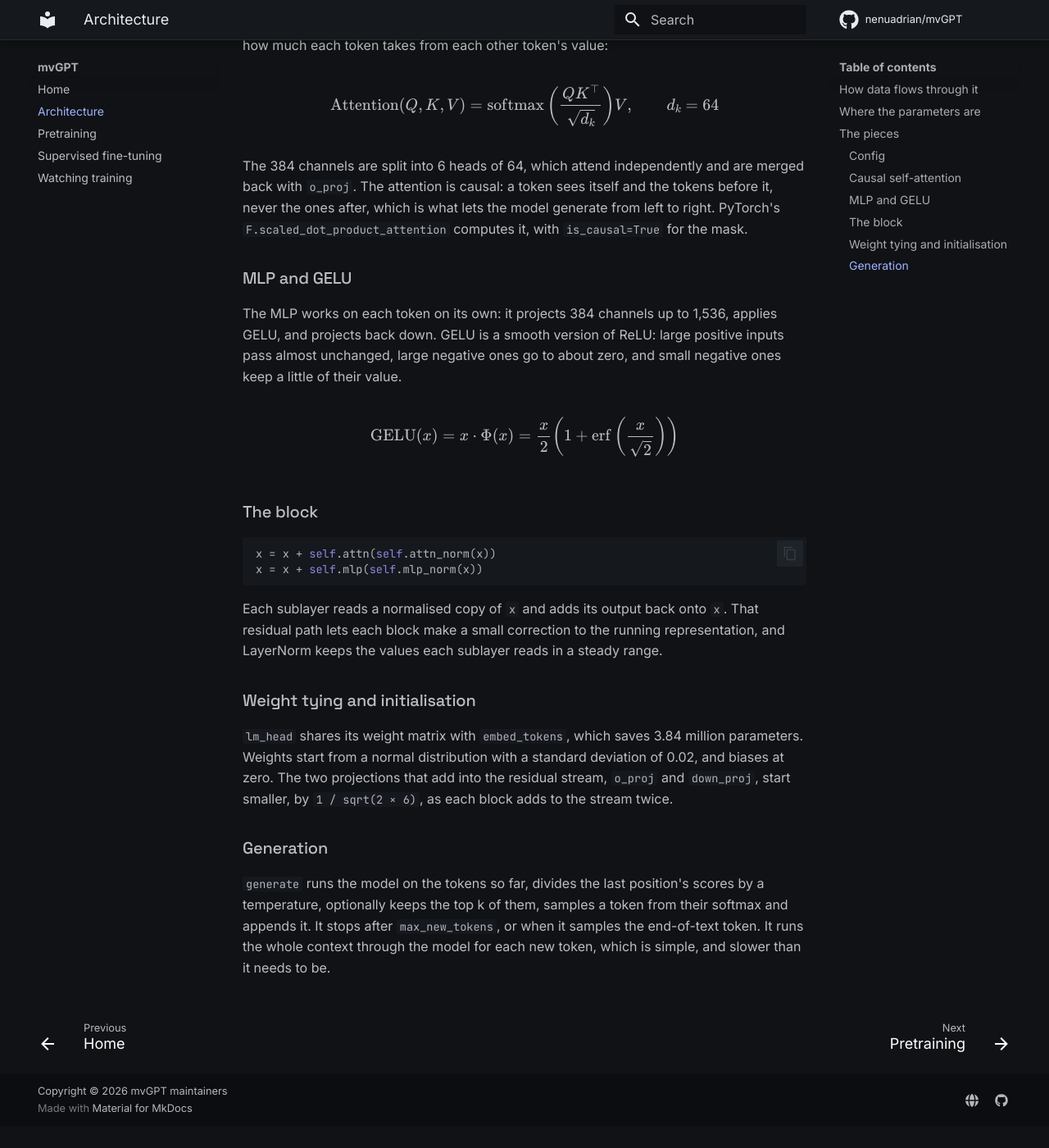
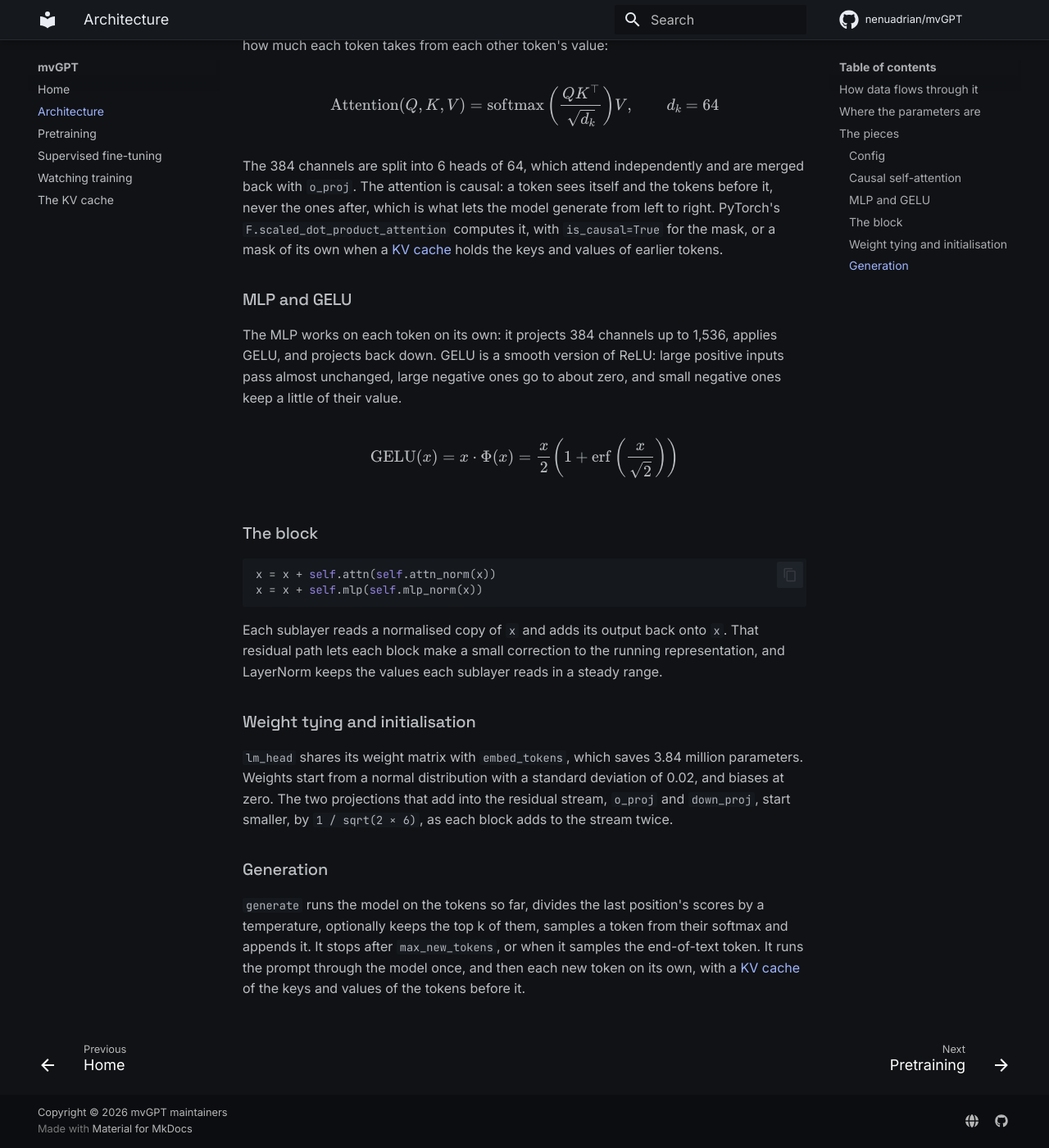
Before and after one commit to nenuadrian/mvGPT, an MkDocs documentation site: the page built from docs/architecture.md, in a window 1280 px wide and 1400 px high, scrolled down 5141 px. Shown: the whole window at 82% size. Built offline with MkDocs 1.6.1 and Material for MkDocs 9.7.7, drawn with Linux system fonts in a browser that asks for light colours; comment, search, counter and statistics services are not loaded; before the commit the page ends 6515 px from its top, so only the background shows below that.

Commit message:
Document the KV cache
A docs page on the KV cache: why generating runs the whole story for each token, which keys and
values the cache keeps and why, the cache, the mask's three cases and the positions in model.py, why
it stops at the context window, and bench.py's checks and timings on a CPU and a GPU, along with the
size of a cache at scale. The architecture page, the home page and the README point to it, and the
README has bench.py's command.

Step: ep004/step-4

```diff
--- a/docs/architecture.md
+++ b/docs/architecture.md
@@ -115,7 +115,8 @@
 The 384 channels are split into 6 heads of 64, which attend independently and are merged back with
 `o_proj`. The attention is causal: a token sees itself and the tokens before it, never the ones after,
 which is what lets the model generate from left to right. PyTorch's
-`F.scaled_dot_product_attention` computes it, with `is_causal=True` for the mask.
+`F.scaled_dot_product_attention` computes it, with `is_causal=True` for the mask, or a mask of its
+own when a [KV cache](kv-cache.md) holds the keys and values of earlier tokens.
 
 ### MLP and GELU
 
@@ -149,5 +150,6 @@
 
 `generate` runs the model on the tokens so far, divides the last position's scores by a temperature,
 optionally keeps the top k of them, samples a token from their softmax and appends it. It stops after
-`max_new_tokens`, or when it samples the end-of-text token. It runs the whole context through the
-model for each new token, which is simple, and slower than it needs to be.
+`max_new_tokens`, or when it samples the end-of-text token. It runs the prompt through the model
+once, and then each new token on its own, with a [KV cache](kv-cache.md) of the keys and values of
+the tokens before it.
--- a/mkdocs.yml
+++ b/mkdocs.yml
@@ -71,3 +71,4 @@
   - Pretraining: pretraining.md
   - Supervised fine-tuning: sft.md
   - Watching training: tracking.md
+  - The KV cache: kv-cache.md
```
Also changed, not shown: README.md (+1 -0 lines), docs/index.md (+2 -0 lines), docs/kv-cache.md (added, +102 -0 lines).
